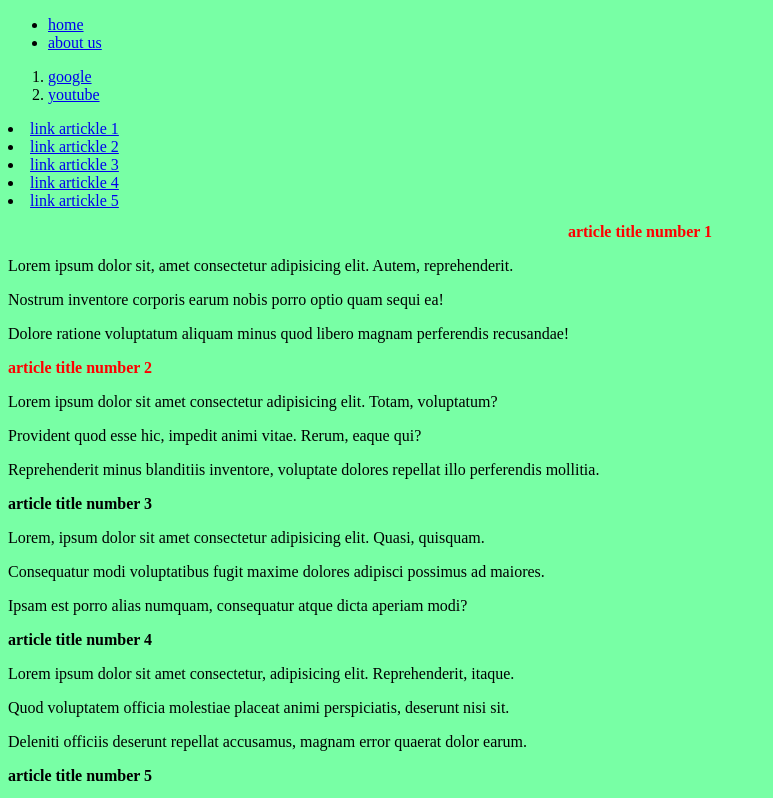
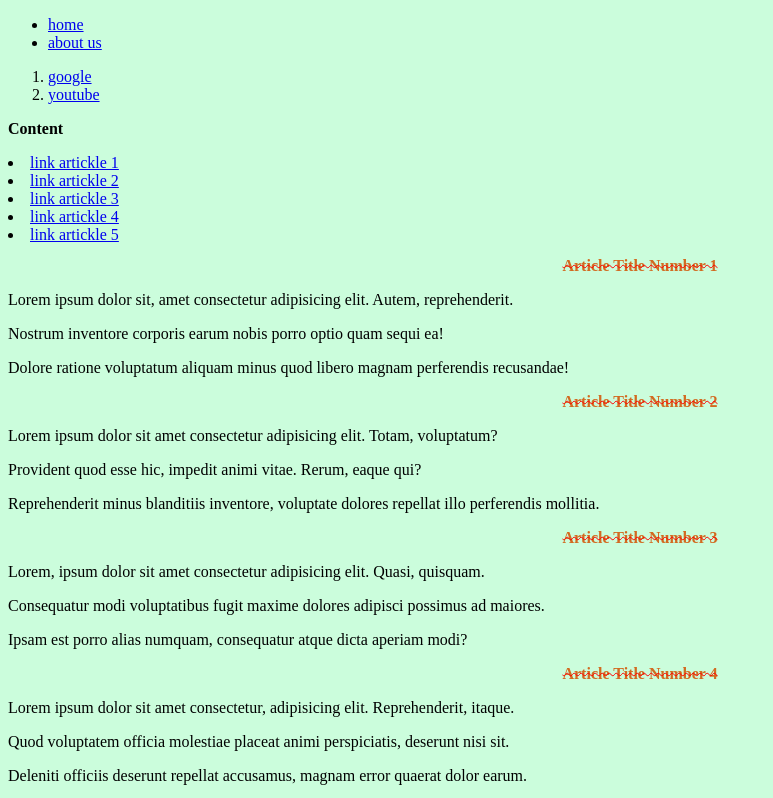
Before and after one commit to Skymbriaa/start-html1, a plain HTML site: page index.html in a window 1280 px wide. Shown: the top 798 px of the page, without its empty margins (0-773 px from the left). Drawn offline with Linux system fonts and the light colour scheme.

Commit message:
Added new changes

```diff
--- a/index.html
+++ b/index.html
@@ -27,6 +27,7 @@
         </header>
         <aside>
             <nav>
+                <h3>Content</h3>
                 <li><a href="#article_title_number_1">link artickle 1</a></li>
                     <li><a href="#article_title_number_2">link artickle 2</a></li>
                     <li><a href="#article_title_number_3">link artickle 3</a></li>
@@ -37,31 +38,31 @@
         <main>
             <!-- article*5>(h2{article title number $}+p*3>lorem10) -->
             <article id="article_title_number_1">
-                <h2 class="center alert-color">article title number 1</h2>
+                <h2 class="article-heading">article title number 1</h2>
                 <p>Lorem ipsum dolor sit, amet consectetur adipisicing elit. Autem, reprehenderit.</p>
                 <p>Nostrum inventore corporis earum nobis porro optio quam sequi ea!</p>
                 <p>Dolore ratione voluptatum aliquam minus quod libero magnam perferendis recusandae!</p>
             </article>
             <article id="article_title_number_2">
-                <h2 class="alert-color">article title number 2</h2>
+                <h2 class="article-heading">article title number 2</h2>
                 <p>Lorem ipsum dolor sit amet consectetur adipisicing elit. Totam, voluptatum?</p>
                 <p>Provident quod esse hic, impedit animi vitae. Rerum, eaque qui?</p>
                 <p>Reprehenderit minus blanditiis inventore, voluptate dolores repellat illo perferendis mollitia.</p>
             </article>
             <article id="article_title_number_3">
-                <h2>article title number 3</h2>
+                <h2 class="article-heading">article title number 3</h2>
                 <p>Lorem, ipsum dolor sit amet consectetur adipisicing elit. Quasi, quisquam.</p>
                 <p>Consequatur modi voluptatibus fugit maxime dolores adipisci possimus ad maiores.</p>
                 <p>Ipsam est porro alias numquam, consequatur atque dicta aperiam modi?</p>
             </article>
             <article id="article_title_number_4">
-                <h2>article title number 4</h2>
+                <h2 class="article-heading">article title number 4</h2>
                 <p>Lorem ipsum dolor sit amet consectetur, adipisicing elit. Reprehenderit, itaque.</p>
                 <p>Quod voluptatem officia molestiae placeat animi perspiciatis, deserunt nisi sit.</p>
                 <p>Deleniti officiis deserunt repellat accusamus, magnam error quaerat dolor earum.</p>
             </article>
             <article id="article_title_number_5">
-                <h2>article title number 5</h2>
+                <h2 class="article-heading">article title number 5</h2>
                 <p>Lorem ipsum dolor sit amet consectetur adipisicing elit. Velit, nesciunt!</p>
                 <p>Voluptatum eveniet id culpa autem voluptatibus, ducimus eaque hic illo.</p>
                 <p>Asperiores illo enim aperiam animi dolorem minus ducimus! Tempore, explicabo?</p>
--- a/style.css
+++ b/style.css
@@ -2,7 +2,7 @@
     font-size: 16px;
 }
 body{
-    background-color:rgb(120, 255, 165)
+    background-color:rgb(203, 253, 220)
 }
 .center{
     text-align: center;
@@ -10,3 +10,17 @@ body{
 .alert-color{
     color: red;
 }
+/* .wavy-decorate{
+
+} */
+.article-heading{
+    color: rgba(210, 105, 30, 0.993);
+    text-align: center;
+    text-transform: capitalize;
+    /* text-decoration: blue; */
+    text-decoration-line: line-through;
+    text-decoration-style: wavy;
+    text-decoration-color: red;
+    text-decoration-thickness: 1px;
+
+}
```
